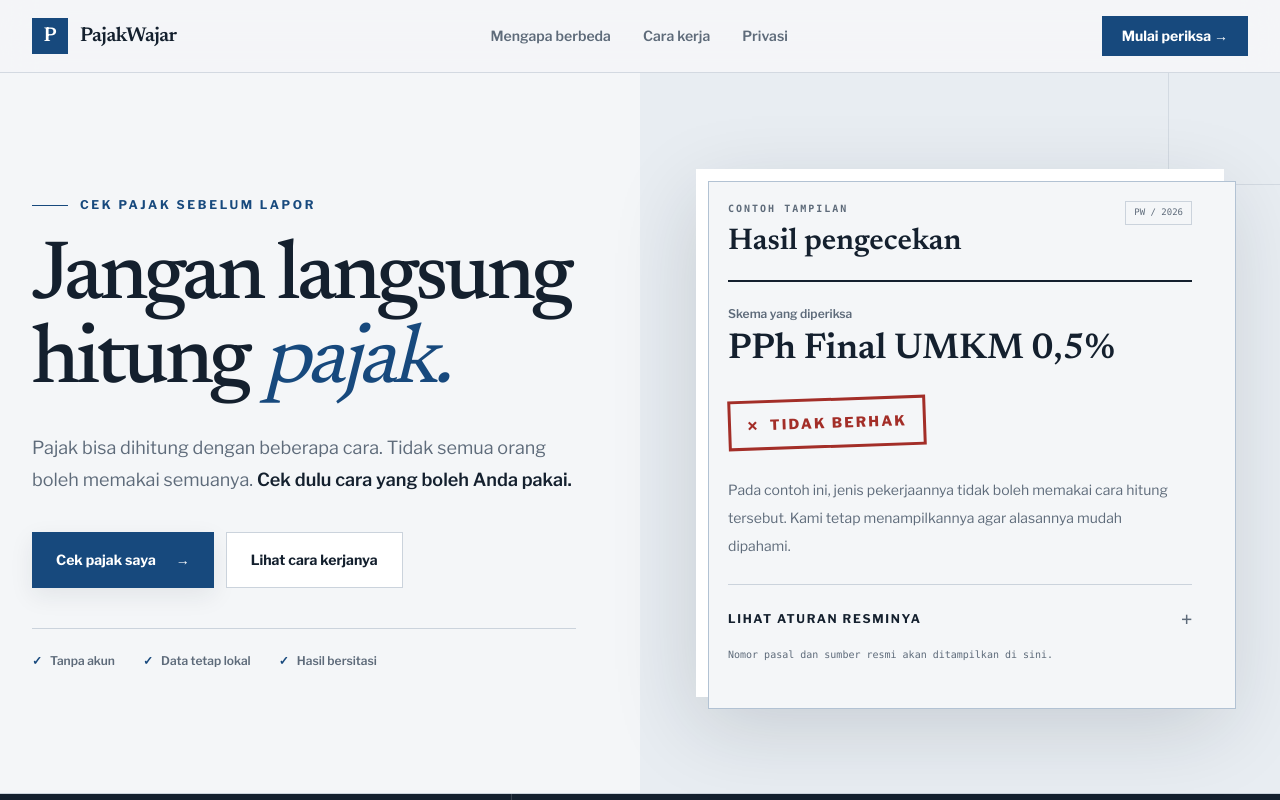
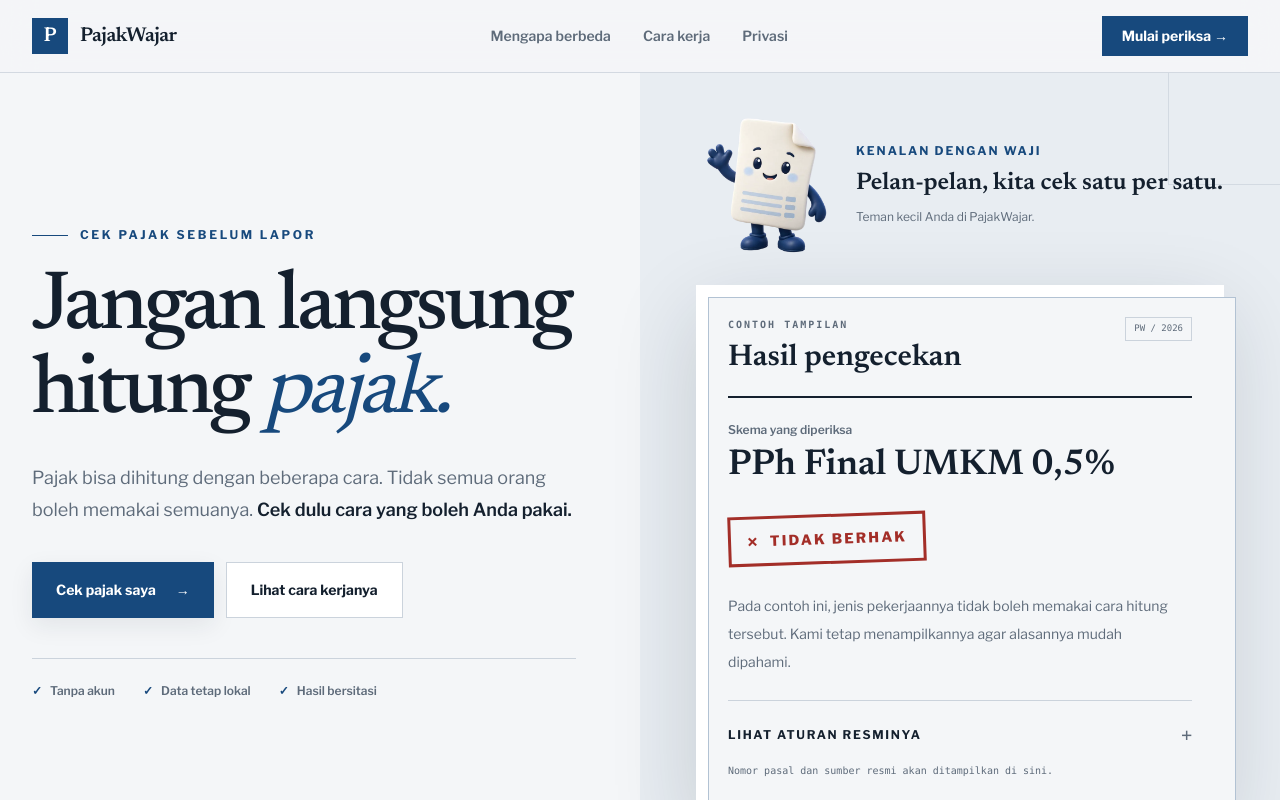
Before and after one commit to AkuSukaProject/Pajak-Wajar, a Next.js app: page / in a window 1280 px wide. Shown: the top 800 px of the page. Built offline with nearby package versions, Linux system fonts and the light colour scheme.

Commit message:
feat: introduce Waji mascot with contextual motion (#4)

```diff
--- a/src/app/globals.css
+++ b/src/app/globals.css
@@ -84,14 +84,6 @@
   65% { opacity: 1; transform: translateY(-2px) scale(1.01); }
   100% { opacity: 1; transform: translateY(0) scale(1); }
 }
-@keyframes paper-float {
-  0%, 100% { transform: translateY(0) rotate(-4deg); }
-  50% { transform: translateY(-6px) rotate(-1deg); }
-}
-@keyframes scan-sweep {
-  0%, 100% { transform: translateY(0); opacity: .35; }
-  50% { transform: translateY(82px); opacity: 1; }
-}
 @keyframes loading-dot {
   0%, 70%, 100% { transform: translateY(0); opacity: .3; }
   35% { transform: translateY(-5px); opacity: 1; }
@@ -106,14 +98,33 @@
 .check-stroke { animation: check-draw 350ms 180ms ease-out both; }
 .success-banner { animation: success-arrive 550ms cubic-bezier(.22, 1, .36, 1) both; }
 .motion-receipt { animation: success-arrive 360ms cubic-bezier(.22, 1, .36, 1) both; }
-.scan-document { position: relative; width: 96px; height: 122px; padding: 20px 15px; border: 1px solid #17497d30; border-radius: 8px; background: linear-gradient(145deg, #fff, #eaf1f8); box-shadow: 0 12px 32px #17497d12; animation: paper-float 2400ms ease-in-out infinite; }
-.scan-line { position: absolute; top: 14px; left: -8px; right: -8px; height: 2px; background: linear-gradient(90deg, transparent, #2e6ca7, transparent); box-shadow: 0 3px 12px #2e6ca740; animation: scan-sweep 1800ms ease-in-out infinite; }
 .loading-dots i { display: block; width: 5px; height: 5px; border-radius: 50%; background: currentColor; animation: loading-dot 1100ms ease-in-out infinite; }
 .loading-dots i:nth-child(2) { animation-delay: 140ms; }
 .loading-dots i:nth-child(3) { animation-delay: 280ms; }
 .busy-sheen::after { content: ''; position: absolute; inset: 0; background: linear-gradient(105deg, transparent 20%, #ffffffb3 50%, transparent 80%); pointer-events: none; animation: sheen-sweep 1400ms ease-in-out infinite; }
 .pressable:disabled { transform: none; }
 .process-panel { background-image: radial-gradient(ellipse at top, #17497d09, transparent 70%); animation: page-enter 180ms ease-out both; }
+
+@keyframes mascot-greet {
+  0% { transform: translateY(8px) rotate(-6deg); opacity: 0; }
+  45% { transform: translateY(-4px) rotate(4deg); opacity: 1; }
+  70% { transform: translateY(0) rotate(-2deg); }
+  100% { transform: translateY(0) rotate(0); opacity: 1; }
+}
+@keyframes mascot-think {
+  0%, 100% { transform: translateY(0) rotate(-3deg); }
+  50% { transform: translateY(-6px) rotate(3deg); }
+}
+@keyframes mascot-celebrate {
+  0% { transform: translateY(6px) scale(.92); }
+  40% { transform: translateY(-9px) rotate(-5deg) scale(1.04); }
+  70% { transform: translateY(1px) rotate(3deg); }
+  100% { transform: translateY(0) scale(1); }
+}
+.mascot { pointer-events: none; transform-origin: center bottom; }
+.mascot-menyapa { animation: mascot-greet 1100ms ease-out both; }
+.mascot-memproses { animation: mascot-think 2200ms ease-in-out infinite; }
+.mascot-selesai { animation: mascot-celebrate 800ms cubic-bezier(.22, 1, .36, 1) both; }
 
 @media (prefers-reduced-motion: reduce) {
   *, *::before, *::after {
@@ -128,4 +139,5 @@
   .choice-control:hover,
   .choice-control:has(input:checked) { transform: none !important; }
   .busy-sheen::after { display: none; }
+  .mascot { animation: none !important; transform: none !important; }
 }
--- a/src/app/page.tsx
+++ b/src/app/page.tsx
@@ -1,5 +1,6 @@
 import type { Metadata } from 'next';
 import Link from 'next/link';
+import { Maskot } from '@/components/ui/Maskot';
 
 export const metadata: Metadata = {
   title: 'PajakWajar — Cek cara hitung pajak yang boleh dipakai',
@@ -57,8 +58,16 @@
           </div>
         </div>
 
-        <div className="relative flex items-center bg-[#E8EDF2] px-5 py-14 sm:px-10 lg:min-h-[720px] lg:px-14">
+        <div className="relative flex flex-col items-center justify-center gap-7 bg-[#E8EDF2] px-5 py-10 sm:px-10 lg:min-h-[720px] lg:px-14">
           <div className="absolute right-0 top-0 h-28 w-28 border-b border-l border-line/70" aria-hidden="true" />
+          <div className="relative flex w-full max-w-[560px] items-center gap-4">
+            <Maskot className="w-28 sm:w-36" priority />
+            <div className="min-w-0">
+              <p className="text-xs font-bold uppercase tracking-[0.16em] text-blue">Kenalan dengan Waji</p>
+              <p className="mt-2 font-display text-xl font-semibold leading-snug sm:text-2xl">Pelan-pelan, kita cek satu per satu.</p>
+              <p className="mt-2 text-xs leading-5 text-margin">Teman kecil Anda di PajakWajar.</p>
+            </div>
+          </div>
           <div className="motion-document relative mx-auto w-full max-w-[560px] bg-white p-5 shadow-[0_28px_80px_rgba(20,32,46,0.16)] sm:p-8">
             <div className="flex items-start justify-between gap-5 border-b-2 border-ink pb-5">
               <div><p className="font-mono text-[10px] font-bold uppercase tracking-[0.2em] text-margin">Contoh tampilan</p><h2 className="mt-2 font-display text-2xl font-semibold sm:text-3xl">Hasil pengecekan</h2></div>
--- a/src/components/eligibility/KartuVonis.tsx
+++ b/src/components/eligibility/KartuVonis.tsx
@@ -1,5 +1,6 @@
 import { TombolUnduhKertasKerja } from '@/components/berkas/TombolUnduhKertasKerja';
 import { IkonStatus } from '@/components/ui/StatusProses';
+import { Maskot } from '@/components/ui/Maskot';
 import { formatCurrency, formatPersenNorma, formatTarif } from '@/lib/format';
 import type { HasilAuditPajak, HasilSkema, IdSkema, StatusKelayakan } from '@/types/pajak';
 
@@ -100,7 +101,10 @@
   return (
     <section className="bg-paper p-4 shadow-sheet sm:p-7" aria-labelledby="judul-hasil" aria-live="polite">
       <div className="success-banner mb-6 flex items-center gap-4 border border-blue/15 bg-white px-4 py-4 text-blue">
-        <IkonStatus sukses besar />
+        <div className="relative shrink-0">
+          <Maskot suasana="selesai" className="w-20" />
+          <span className="absolute -bottom-1 -right-1 rounded-full bg-white"><IkonStatus sukses /></span>
+        </div>
         <div><p className="font-semibold">Ringkasan Anda siap</p><p className="mt-1 text-xs leading-5 text-margin">Lihat kelayakan tiap skema dan saran di bagian akhir.</p></div>
       </div>
       <div className="mb-6 flex flex-wrap items-start justify-between gap-4 border-b border-line pb-5">
--- /dev/null
+++ b/src/components/ui/Maskot.tsx
@@ -0,0 +1,25 @@
+import Image from 'next/image';
+
+/** Ilustrasi pendamping; informasi proses tetap disampaikan melalui teks. */
+export function Maskot({
+  suasana = 'menyapa',
+  className = 'w-28',
+  priority = false
+}: {
+  suasana?: 'menyapa' | 'memproses' | 'selesai';
+  className?: string;
+  priority?: boolean;
+}) {
+  return (
+    <span className={`mascot mascot-${suasana} relative block aspect-square shrink-0 ${className}`} aria-hidden="true">
+      <Image
+        src="/mascot/waji.webp"
+        alt=""
+        fill
+        sizes="160px"
+        priority={priority}
+        className="object-contain"
+      />
+    </span>
+  );
+}
--- a/src/components/ui/StatusProses.tsx
+++ b/src/components/ui/StatusProses.tsx
@@ -1,3 +1,5 @@
+import { Maskot } from '@/components/ui/Maskot';
+
 /** Ikon dekoratif; status proses selalu disertai teks yang dapat dibaca. */
 export function IkonStatus({ sukses = false, besar = false }: { sukses?: boolean; besar?: boolean }) {
   return (
@@ -16,13 +18,9 @@
 export function PanelProses({ judul, keterangan }: { judul: string; keterangan: string }) {
   return (
     <div role="status" className="motion-page process-panel relative overflow-hidden border border-blue/15 bg-white p-6 text-center sm:p-10">
-      <div className="scan-document mx-auto mb-6" aria-hidden="true">
-        <span className="scan-line" />
-        <span className="block h-2 w-8 rounded bg-blue/25" />
-        <span className="mt-5 block h-1.5 w-full rounded bg-blue/15" />
-        <span className="mt-3 block h-1.5 w-3/4 rounded bg-blue/15" />
-        <span className="mt-3 block h-1.5 w-full rounded bg-blue/15" />
-        <span className="absolute -bottom-3 -right-3 rounded-full bg-white text-blue"><IkonStatus besar /></span>
+      <div className="relative mx-auto mb-6 w-32" aria-hidden="true">
+        <Maskot suasana="memproses" className="w-32" priority />
+        <span className="absolute bottom-0 right-0 grid h-10 w-10 place-items-center rounded-full border border-blue/10 bg-white text-blue shadow-sm"><IkonStatus /></span>
       </div>
       <p className="font-display text-2xl font-semibold text-ink">{judul}</p>
       <p className="mx-auto mt-2 max-w-xs text-sm leading-6 text-margin">{keterangan}</p>
```
Also changed, not shown: public/mascot/waji.webp (added), 3 other files (tests, documents, lock files or other folders).
